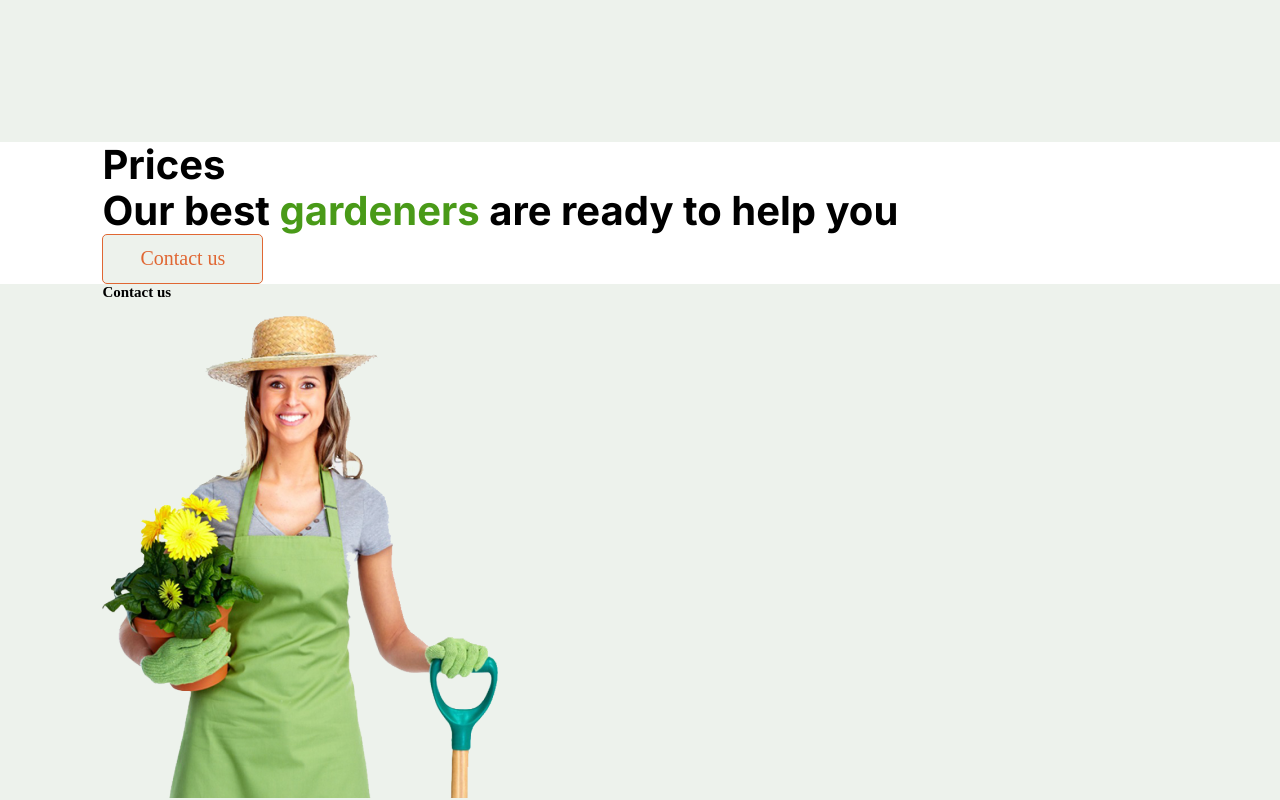
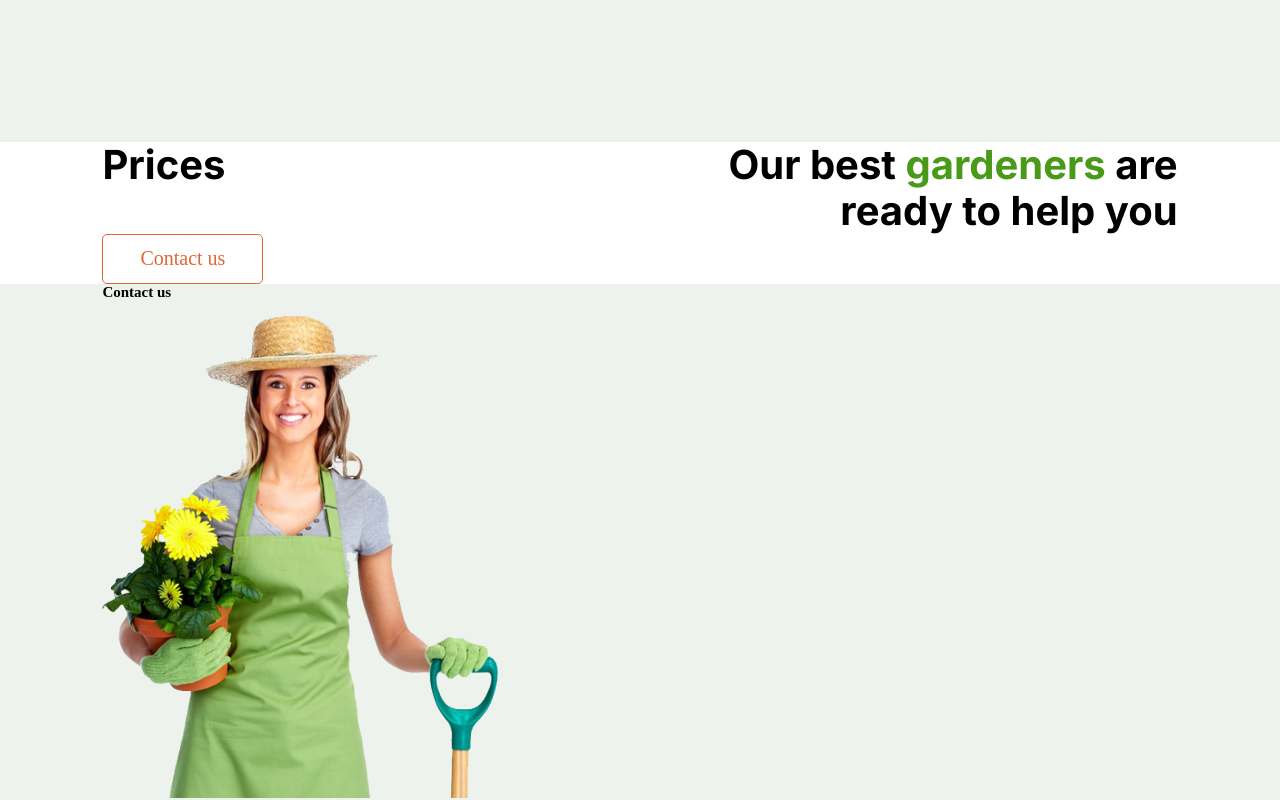
Before and after one commit to AnnaKowalewskaja/Plants, a website: page index.html in a window 1280 px wide. Shown: the part 2331-3131 px from the top of the page. Drawn offline with nearby package versions, Linux system fonts and the light colour scheme; a web font is replaced by a local one.

Commit message:
fix:headeer prices

```diff
--- a/assets/styles/_main.scss
+++ b/assets/styles/_main.scss
@@ -2,11 +2,13 @@
     background-color: $bg_section;
 
 }
-.service__container{
+
+.service__container {
     display: flex;
     padding-top: 4.3rem;
 
 }
+
 .service__header {
     color: $headers_text;
     font-size: 4rem;
@@ -14,9 +16,10 @@
     line-height: 5.2rem;
     font-weight: 400;
     font-family: $first_font;
-margin-right: 14rem;
+    margin-right: 14rem;
 }
-.service__wrapper_buttons{
+
+.service__wrapper_buttons {
     display: grid;
     grid-template-columns: repeat(3, 1fr);
     grid-column-gap: 3.8rem;
@@ -80,7 +83,7 @@ margin-right: 14rem;
     grid-template-columns: repeat(3, 1fr);
     grid-column-gap: 11.6rem;
     grid-row-gap: 5.5rem;
-padding-top: 8.9rem;
+    padding-top: 8.9rem;
 }
 
 .card {
@@ -106,7 +109,7 @@ padding-top: 8.9rem;
     font-family: $second_font;
     color: $select_text;
     font-size: 2rem;
-    margin-top:.8rem;
+    margin-top: .8rem;
     margin-right: .8rem;
     margin-bottom: 1rem;
     font-weight: 700;
@@ -119,13 +122,25 @@ padding-top: 8.9rem;
 }
 
 
+.prices__wrapper {
+    display: flex;
+    justify-content: space-between;
+}
 
-
-.prices__header{
+.prices__header {
     font-size: 4rem;
     font-family: $second_font;
     font-weight: 700;
-span{
-    color:$headers_text;
+    max-width: 45.2rem;
+
+    span {
+        color: $headers_text;
+    }
 }
+
+.prices__header_right{
+    text-align: right;
 }
+.button__noBg{
+    background-color: white;
+}
--- a/index.html
+++ b/index.html
@@ -170,9 +170,13 @@
 
         <section class="prices" id="prices">
             <div class="container">
-                <h2 class="prices__header">Prices</h2>
-                <h3 class="prices__header">Our best <span>gardeners</span> are ready to help you</h3>
-                <button class="service__button button__animation">Contact us</button>
+                <div class="prices__wrapper">
+                    <h2 class="prices__header">Prices</h2>
+                    <h3 class="prices__header prices__header_right">Our best <span>gardeners</span> are ready to help you</h3>
+                </div>
+                <!-- /.prices__wrapper -->
+
+                <button class="service__button button__animation button__noBg">Contact us</button>
 
             </div>
             <!-- /.container -->
```
Also changed, not shown: assets/styles/styles.css, 1 other file.
